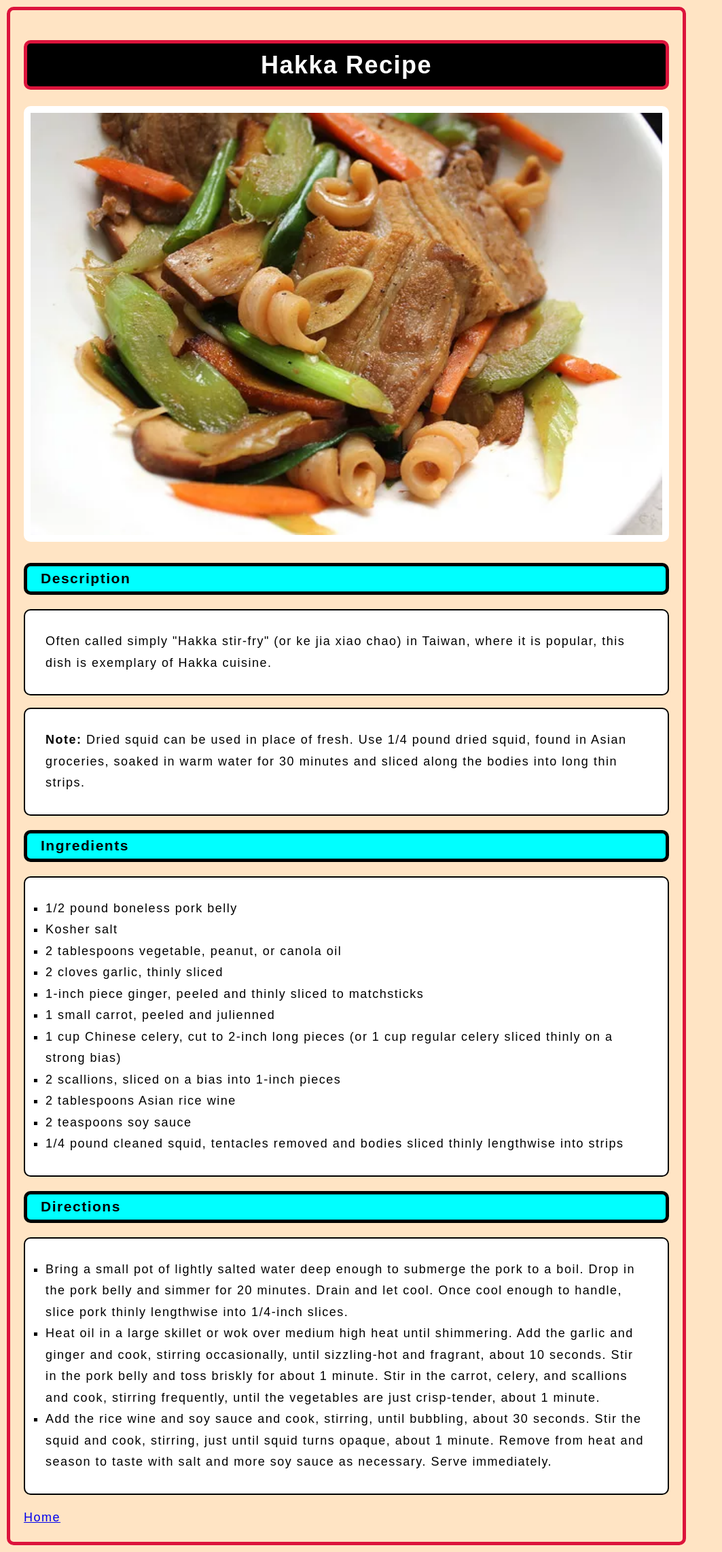
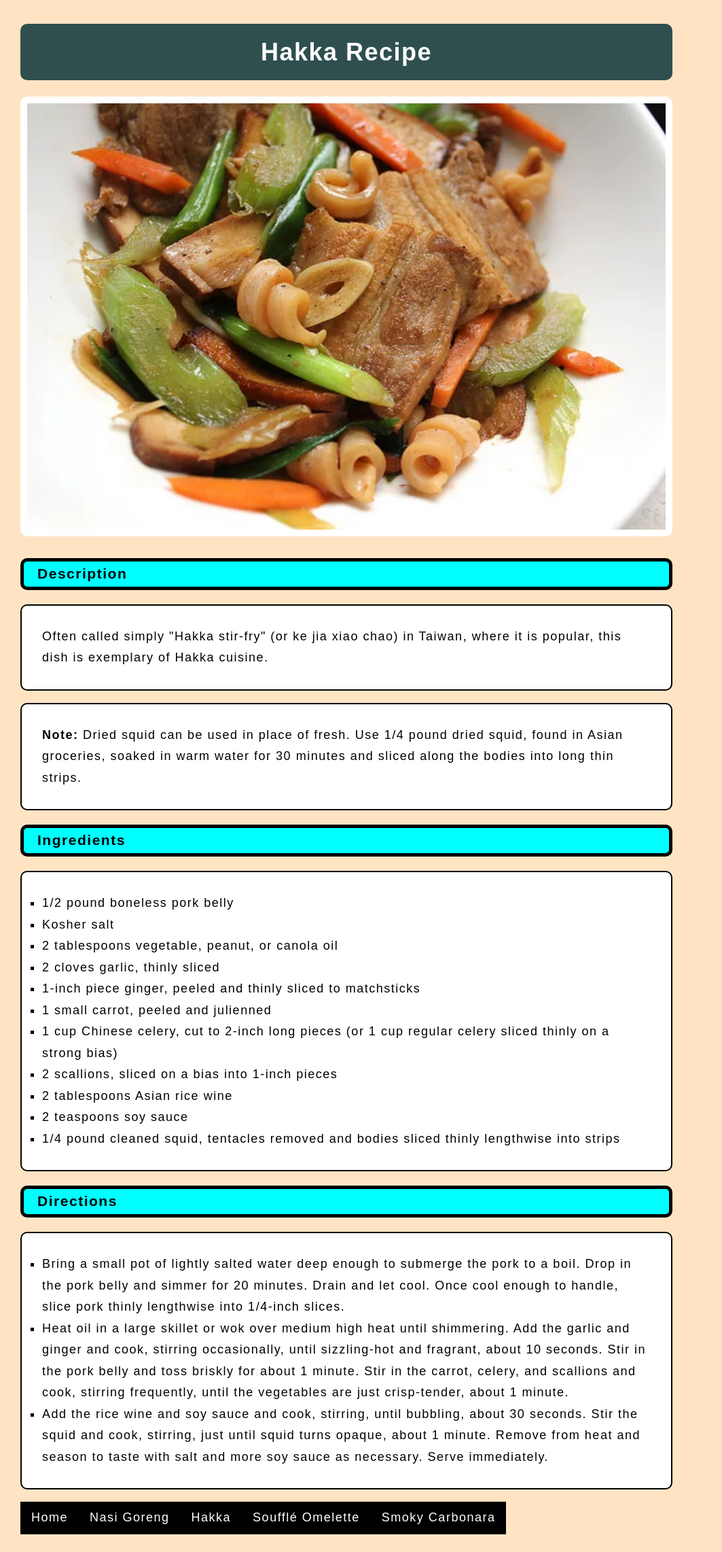
Before and after one commit to Viccc53/Odin-Recipe, a plain HTML site: page recipes/hakka.html in a window 1280 px wide. Shown: the whole page at 68% size, without its empty margins (0-1063 px from the left). After the commit the page ends 2257 px from the top, so only its background shows below. Drawn offline with Linux system fonts and the light colour scheme.

Commit message:
footer edit

```diff
--- a/recipes/hakka.html
+++ b/recipes/hakka.html
@@ -54,7 +54,13 @@
     </ul>
 
     <footer>
-        <a href="../index.html">Home</a>
+    <ul class="hnavbar">
+        <li><a href="../index.html">Home</a></li>
+        <li><a href="recipes/nasi_goreng.html">Nasi Goreng</a></li>
+        <li><a href="recipes/hakka.html">Hakka</a></li>
+        <li><a href="recipes/omelet.html">Soufflé Omelette</a></li>
+        <li><a href="recipes/smokycarbonara.html">Smoky Carbonara</a></li>
+    </ul>
     </footer>
 
 </body>
--- a/style.css
+++ b/style.css
@@ -8,9 +8,10 @@ html {
 }
 
 body {
-    width: 1000px;
+    max-width: 1000px;
+    height: max-content;
     padding: 20px;
-    border: 5px solid crimson;
+    /* border: 5px solid crimson; */
     margin: 10px;
     background-color: bisque;
     border-radius: 10px;
@@ -30,10 +31,12 @@ img{
 h1 {
     font-weight: 800;
     text-align: center;
-    border: 5px solid crimson;
+    /* border: 5px solid darkcyan; */
     border-radius: 10px;
     color: white;
-    background-color: black;
+    background-color: darkslategray;
+    padding: 10px;
+    margin-top: 5px;
 
 }
 
@@ -65,12 +68,14 @@ ul {
     border-radius: 0px;
 }
 
-li a {
+.vnavbar li a {
     display: block;
     width: auto;
     color: #000;
     padding: 8px 16px;
+    margin-bottom: 2px;
     text-decoration: none;
+    background-color: coral;
 }
 
 li a:hover {
@@ -78,3 +83,33 @@ li a:hover {
     color: white;
 
 }
+
+.hnavbar {
+    list-style-type: none;
+    margin: 0px;
+    padding: 0px;
+    background-color: antiquewhite;
+
+    border: none;
+    border-width: 200px;
+    border-radius: 0px;
+}
+
+.hnavbar li {
+    float: left;
+}
+
+.hnavbar li a {
+    display: block;
+    width: auto;
+    color: white;
+    padding: 8px 16px;
+    /* margin: 2px; */
+    text-decoration: none;
+    background-color: black;
+}
+
+.hnavbar li a:hover {
+    background-color: darkgray;
+    color: white;
+}
```
Also changed, not shown: recipes/nasi_goreng.html (+8 -2 lines), recipes/omelet.html (+7 -1 lines), recipes/smokycarbonara.html (+7 -1 lines).
